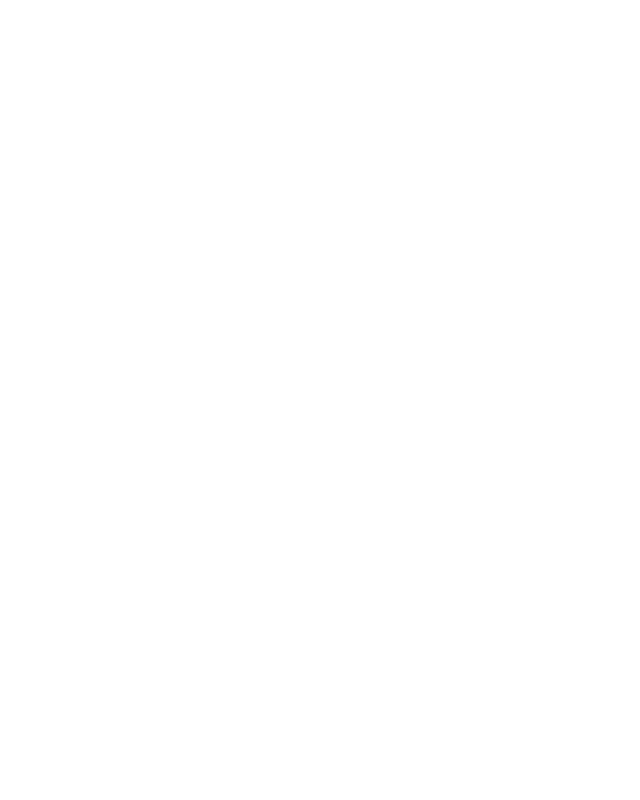
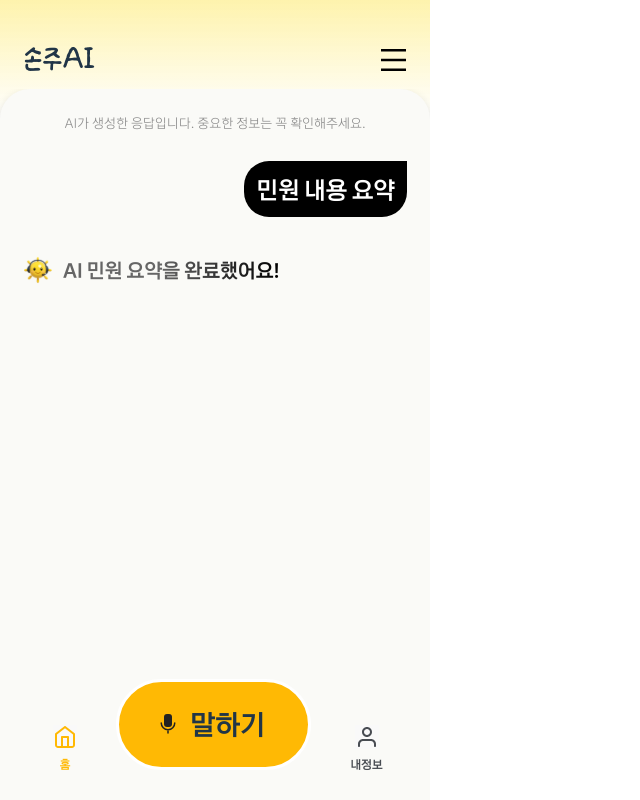
Before and after one commit to Team1-kw13/Team1_FE, a React (Vite) app: page /summary in a window 1280 px wide. Before the commit this address had no page. Shown: the whole page, without its empty margins (0-640 px from the left). Built offline with nearby package versions, Linux system fonts and the light colour scheme.

Commit message:
[Feat] Add Summary page

```diff
--- a/src/app/App.jsx
+++ b/src/app/App.jsx
@@ -1,7 +1,8 @@
 import { BrowserRouter as Router, Routes, Route } from 'react-router-dom'
-import './App.css'
 import Page from './main/page'
 import ChatRoomPage from './chatroom/page'
+import SummaryPage from './summary/page'
+// import './App.css' //노트북 전체 화면 시 주석 제거, 개발자 모드 시 주석 처리
 function App() {
 
   return (
@@ -10,6 +11,7 @@ function App() {
         <Routes>
           <Route path="/" element={<Page />} />
           <Route path="/chatroompage" element={<ChatRoomPage />} />
+          <Route path="/summary" element={<SummaryPage />} />
         </Routes>
       </div>
     </Router>
--- /dev/null
+++ b/src/app/summary/page.jsx
@@ -0,0 +1,30 @@
+import Summary from "../../components/summary/summary";
+import BottomNav from "../../components/main/BottomNav";
+import Header from "../../components/main/Header";
+
+export default function SummaryPage() {
+  return (
+    <div className="flex flex-col h-screen w-[430px]">
+      <div className="fixed top-0 w-full max-w-[430px]">
+        <Header />
+      </div>
+
+      <div className="flex flex-1 overflow-hidden relative z-30
+                      mt-[89.37px] mb-[130px] w-full max-w-[430px]"
+           style={{ scrollbarWidth: "none", msOverflowStyle: "none" }}>
+        <style>
+          {`
+            ::-webkit-scrollbar {
+              display: none;
+            }
+          `}
+        </style>
+        <Summary />
+      </div>
+
+      <div className="fixed bottom-0 w-full max-w-[430px] bottom-nav">
+        <BottomNav />
+      </div>
+    </div>
+  )
+}
--- a/src/components/chatroom/UserBubble.jsx
+++ b/src/components/chatroom/UserBubble.jsx
@@ -3,8 +3,7 @@ export default function UserBubble({ text }) {
     <div className="flex justify-end">
       <div className="bg-black font-bold text-white text-[24px]
                       rounded-tl-[25px] rounded-bl-[25px] rounded-br-[25px]
-                      py-[10px] px-[12px] gap-[10px] mb-[27px] mx-[23px]
-                      ">
+                      py-[10px] px-[12px] gap-[10px] mb-[27px] mx-[23px] max-w-[280px]">
         {text}
       </div>
     </div>
--- a/src/components/chatroom/chat_summary.jsx
+++ b/src/components/chatroom/chat_summary.jsx
@@ -1,8 +1,12 @@
+import { useNavigate } from "react-router-dom";
+
 export default function ChatSummary() {
+  const navigate = useNavigate();
+
   return (
     <div className="flex flex-col items-center gap-[27px]">
       <div className="font-bold text-[20px] text-[#000000]">지금까지 주고받은 민원 내용을 정리해드릴까요?</div>
-      <button className="w-[176px] h-[66px] bg-gray200 font-bold text-[22px] px-[46px] py-[16.5px] rounded-[10px] gap-[10px]">민원 요약</button>
+      <button onClick={() => navigate("/summary")} className="w-[176px] h-[66px] bg-gray200 font-bold text-[22px] px-[46px] py-[16.5px] rounded-[10px] gap-[10px]">민원 요약</button>
     </div>
   );
 }
--- /dev/null
+++ b/src/components/summary/SonjuSummary.jsx
@@ -0,0 +1,27 @@
+import { useState, useEffect } from "react";
+import SunImg from "../../assets/images/sun.svg";
+
+export default function SonjuSummary() {
+  const [isLoading, setIsLoading] = useState(true); //답변 생성 상태
+
+  useEffect (()=> {
+    //AI API 호출 로직 실행
+    //예시로 2초 후에 답변을 설정
+    setTimeout(() => {
+      setIsLoading(false);
+    }, 2000);
+  }, []);
+
+  return (
+    <div className="flex flex-col w-full max-w-[430px]">
+          <div className="flex justify-start items-start ml-[23px] mt-[11px] w-full">
+            <img src={SunImg} alt="손주" className="w-[30px] h-[30px] mr-[10px]" />
+            <div className="font-bold text-[20px] max-w-[280px] max-h-[164px]
+                            bg-[linear-gradient(90deg,#666666_44.23%,#000000_100%)] bg-clip-text text-transparent">
+              {isLoading ? "잠시만 기다려 주세요! 손주가 지금까지 대화를 요약하고 있어요!" : "AI 민원 요약을 완료했어요!"}
+          </div>
+        </div>
+
+    </div>
+  );
+}
--- /dev/null
+++ b/src/components/summary/summary.jsx
@@ -0,0 +1,18 @@
+import SonjuBubble from "../chatroom/SonjuBubble";
+import UserBubble from "../chatroom/UserBubble";
+import SonjuSummary from "./SonjuSummary";
+
+export default function Summary() {
+  return (
+    <div className="flex flex-col rounded-tl-[30px] rounded-tr-[30px] w-full max-w-[430px] h-full relative z-30 bg-gray100"
+         style={{ boxShadow: "0 4px 10px 0px rgba(0, 0, 0, 0.15)" }}>
+      <div className="flex-shrink-0 flex items-center justify-center pt-[25px] w-full">
+        <div className="font-small font-light text-[13px] text-gray400 pb-[27px]">AI가 생성한 응답입니다. 중요한 정보는 꼭 확인해주세요.</div>
+      </div>
+      <div className="flex-1 overflow-y-auto pb-[90px] w-full max-w-[430px] relative">
+        <UserBubble text="민원 내용 요약" />
+        <SonjuSummary />
+      </div>
+    </div>
+  );
+}
```
